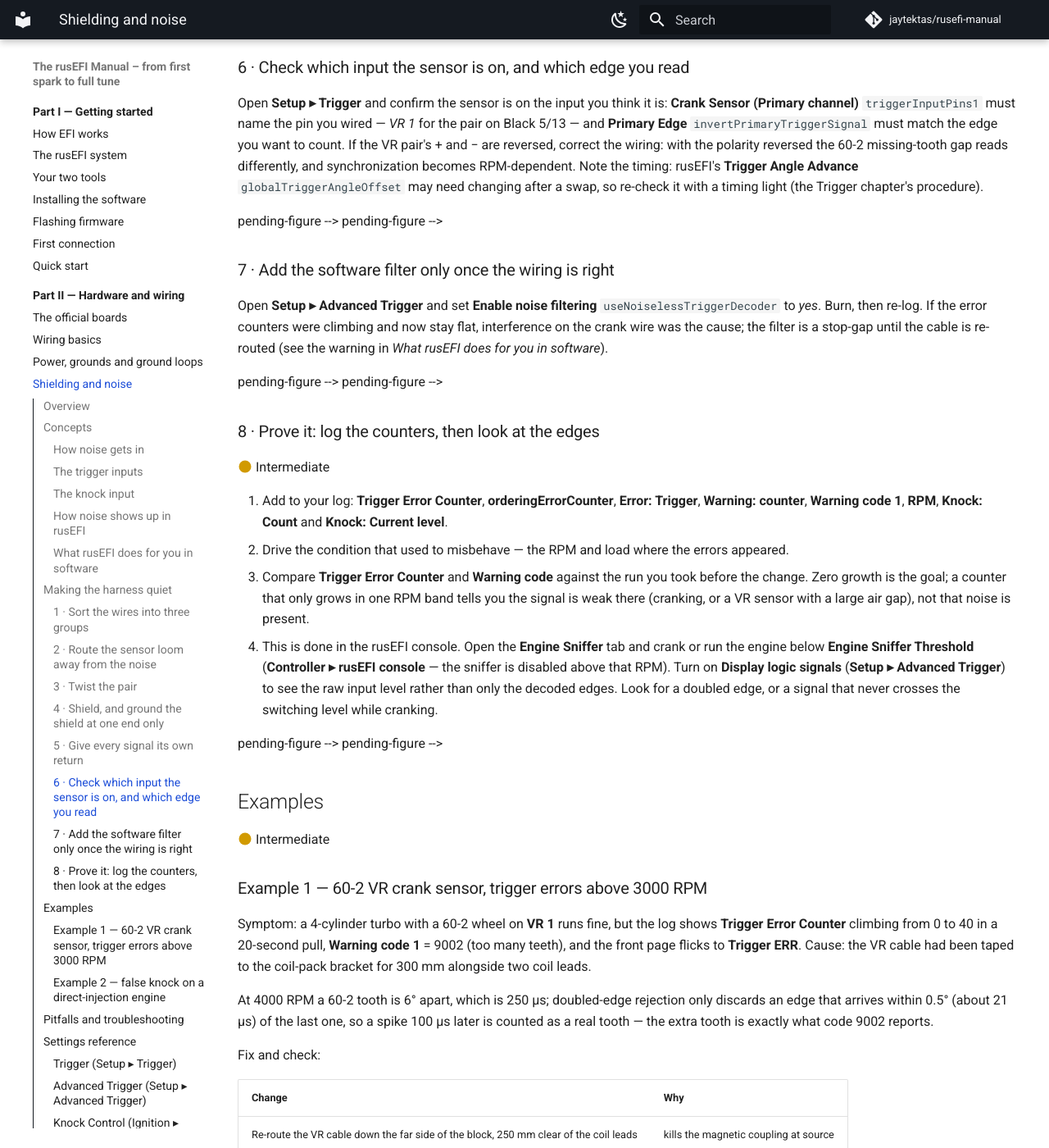
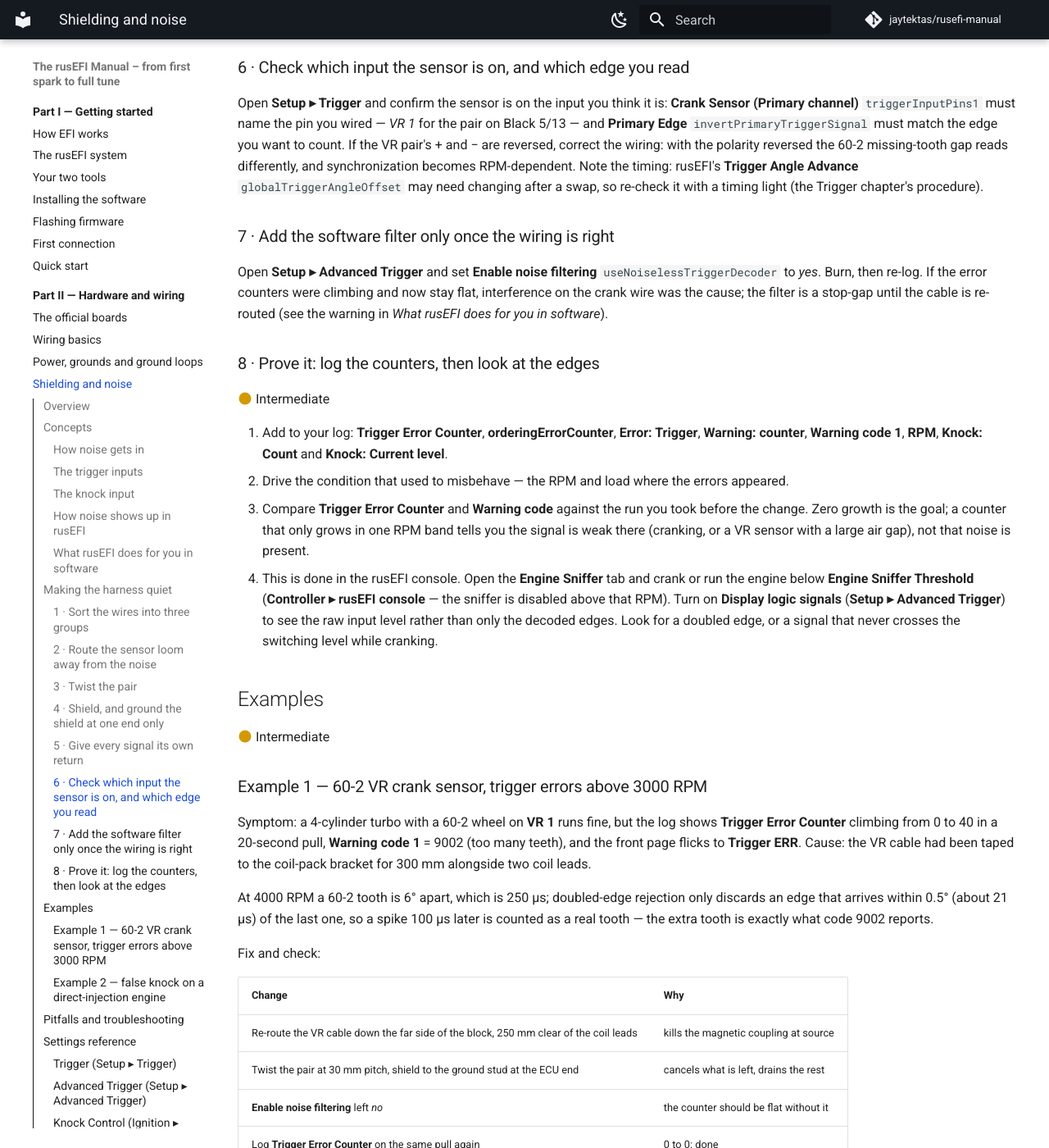
Before and after one commit to jaytektas/rusefi-manual, an MkDocs documentation site: the page built from documentation/docs/part2/shielding-noise.md, in a window 1280 px wide and 1400 px high, scrolled down 7880 px. Shown: the whole window at 82% size. Built offline with MkDocs 1.6.1 and Material for MkDocs 9.7.7, drawn with Linux system fonts in a browser that asks for light colours; comment, search, counter and statistics services are not loaded.

Commit message:
Fix nested pending-figure wrappers; tool skips figures already held
Co-Authored-By: Claude Opus 5.5 <noreply@anthropic.com>

```diff
--- a/documentation/docs/part2/shielding-noise.md
+++ b/documentation/docs/part2/shielding-noise.md
@@ -300,15 +300,11 @@ re-check it with a timing light (the Trigger chapter's procedure).
 <!-- shot: img/ts/shielding-noise-trigger-dialog.png | Setup ▸ Trigger | Proteus F7, example values: Trigger type 60-2, Skipped wheel location On crankshaft, Crank Sensor (Primary channel) VR 1, Primary Edge Rising, Cam sensor bank 1 intake VR 2 | The Trigger dialog with the crank sensor on VR 1 -->
 
 <!-- pending-figure
-<!-- pending-figure
-<!-- pending-figure
 <figure markdown>
   ![TunerStudio Trigger dialog with Trigger type 60-2, Crank Sensor VR 1 and Primary Edge Rising](../img/ts/shielding-noise-trigger-dialog.png)
   <figcaption>Figure 4 — A VR crank sensor on **VR 1** and a VR cam sensor on **VR 2**: the input
   names here must match the pins the cable is actually landed on.</figcaption>
 </figure>
-pending-figure -->
-pending-figure -->
 pending-figure -->
 
 <!-- src: firmware/tunerstudio/tunerstudio.template.ini (trigger_primary dialog, Crank Sensor (Primary channel), Primary Edge) -->
@@ -324,15 +320,11 @@ crank wire was the cause; the filter is a stop-gap until the cable is re-routed
 <!-- shot: img/ts/shielding-noise-advanced-trigger.png | Setup ▸ Advanced Trigger | Proteus F7 with Trigger type 60-2 so the noise filtering field is visible: Enable noise filtering yes, Console Logging fields at defaults | The Advanced Trigger dialog with Enable noise filtering set to yes -->
 
 <!-- pending-figure
-<!-- pending-figure
-<!-- pending-figure
 <figure markdown>
   ![TunerStudio Advanced Trigger dialog with Enable noise filtering set to yes and the Console Logging panel below](../img/ts/shielding-noise-advanced-trigger.png)
   <figcaption>Figure 5 — **Enable noise filtering** appears only when the trigger type is **60-2** or
   **36-1**; the panel below it holds the console logging switches used in step 8.</figcaption>
 </figure>
-pending-figure -->
-pending-figure -->
 pending-figure -->
 
 ### 8 · Prove it: log the counters, then look at the edges
@@ -354,15 +346,11 @@ pending-figure -->
 <!-- shot: img/console/shielding-noise-engine-sniffer.png | rusEFI console ▸ Engine Sniffer | Proteus F7 on 12 V, engine cranking, Engine Sniffer Threshold above cranking RPM, Display logic signals on | The console's Engine Sniffer tab with crank edges visible while cranking -->
 
 <!-- pending-figure
-<!-- pending-figure
-<!-- pending-figure
 <figure markdown>
   ![rusEFI console Engine Sniffer tab showing crank and cam edges while the engine is cranking](../img/console/shielding-noise-engine-sniffer.png)
   <figcaption>Figure 6 — The console's **Engine Sniffer** tab: trigger edges in time order, so an
    interference spike appears as an extra edge, and a weak signal appears as a missing one.</figcaption>
 </figure>
-pending-figure -->
-pending-figure -->
 pending-figure -->
 
 <!-- src: firmware/tunerstudio/tunerstudio.template.ini (monitoringSettings dialog, Engine Sniffer Threshold, Display logic signals) -->
```
Also changed, not shown: documentation/docs/part3/limits-protection.md (+0 -8 lines), 1 other file.
